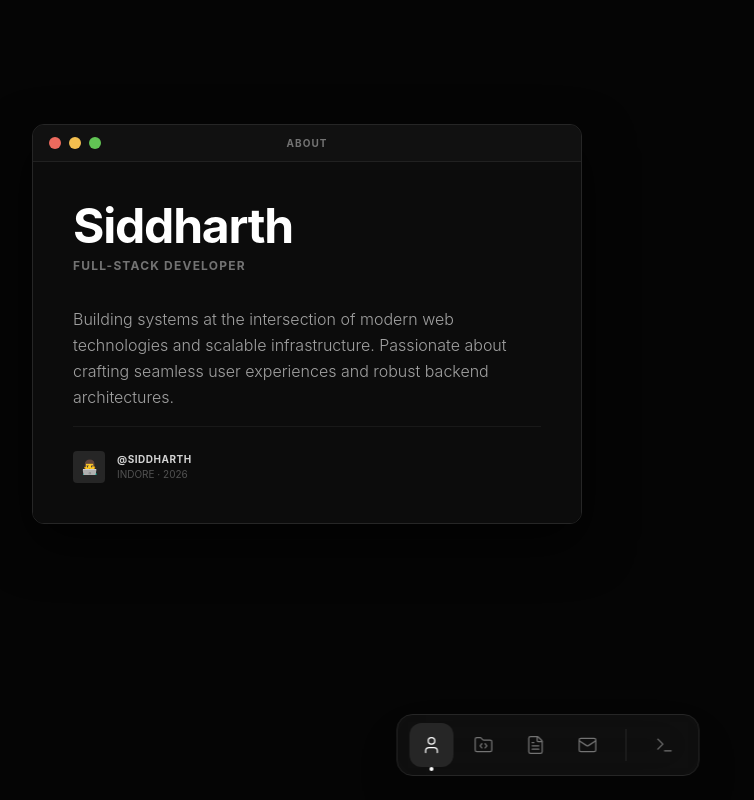
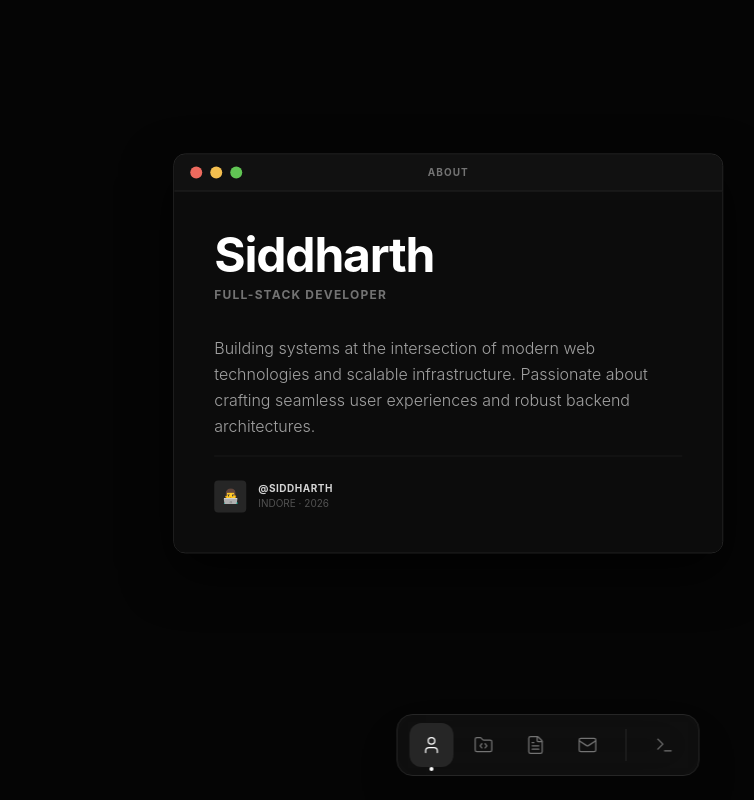
Before and after one commit to siddharthNirmale/desktop-resume, a React (Vite) app: page / in a window 1280 px wide. Shown: the whole page, without its empty margins (92-846 px from the left). Built offline with nearby package versions, Linux system fonts and the light colour scheme.

Commit message:
refactor Window and App components to integrate drag constraints and animations

```diff
--- a/src/App.jsx
+++ b/src/App.jsx
@@ -1,3 +1,5 @@
+import { useRef } from 'react';
+import { AnimatePresence } from 'framer-motion'; // Import this!
 import useWindows from './hooks/useWindows';
 import Window from './components/Window';
 import Dock from './components/Dock';
@@ -16,34 +18,37 @@ export default function App() {
     { id: 'terminal', title: 'Terminal', isOpen: false, isMinimized: false, zIndex: 1 },
   ]);
 
+  // Create a reference for the desktop boundaries
+  const desktopRef = useRef(null);
+
   return (
-    // Pitch black background matching the screenshot aesthetic
-    <div className="w-screen h-screen bg-[#050505] relative overflow-hidden flex flex-col font-sans text-gray-200 select-none">
-
-      {/* Desktop Workspace */}
+    <div
+      ref={desktopRef} // Attach the boundary here
+      className="w-screen h-screen bg-[#050505] relative overflow-hidden flex flex-col font-sans text-gray-200 select-none"
+    >
       <div className="flex-1 relative p-6">
 
-        {/* Windows Rendering Engine */}
-        {windows.map(win => (
+        {/* Wrap the mapper in AnimatePresence */}
+        <AnimatePresence>
+          {windows.map(win =>
+            // Conditionally render the window here, so AnimatePresence catches the unmount
+            win.isOpen && (
             <Window
               key={win.id}
               {...win}
+              constraintsRef={desktopRef} // Pass the boundary to the Window
               onClose={() => toggleWindow(win.id, 'isOpen', false)}
               onMinimize={() => toggleWindow(win.id, 'isMinimized', true)}
               onFocus={() => bringToFront(win.id)}
             >
-            {/* The About Window matches the large text from your screenshot */}
               {win.id === 'about' && (
                 <div className="p-10 flex flex-col h-full bg-[#0c0c0c]">
                   <h1 className="text-5xl font-bold mb-2 text-white tracking-tight">Siddharth</h1>
                   <h2 className="text-xs tracking-widest text-neutral-500 uppercase font-bold mb-8">Full-Stack Developer</h2>
-
                   <p className="text-neutral-400 font-light leading-relaxed max-w-md">
                     Building systems at the intersection of modern web technologies and scalable infrastructure.
                     Passionate about crafting seamless user experiences and robust backend architectures.
                   </p>
-
-                {/* Simulated footer profile from screenshot */}
                   <div className="mt-auto flex items-center gap-3 pt-6 border-t border-neutral-800/50">
                     <div className="w-8 h-8 rounded bg-neutral-800 flex items-center justify-center text-sm">👨‍💻</div>
                     <div className="flex flex-col">
@@ -53,18 +58,15 @@ export default function App() {
                   </div>
                 </div>
               )}
-
-            {/* Component Routing */}
               {win.id === 'projects' && <ProjectsSection />}
               {win.id === 'notepad' && <Notepad />}
               {win.id === 'contact' && <ContactSection />}
               {win.id === 'terminal' && <Terminal />}
-
             </Window>
           ))}
+        </AnimatePresence>
       </div>
 
-      {/* Replaced Taskbar with the new floating Dock */}
       <Dock windows={windows} toggleWindow={toggleWindow} />
     </div>
   );
--- a/src/components/Window.jsx
+++ b/src/components/Window.jsx
@@ -1,38 +1,54 @@
 import { motion } from 'framer-motion';
+import { useState, useEffect } from 'react';
 
-export default function Window({ id, title, isOpen, isMinimized, zIndex, onClose, onMinimize, onFocus, children }) {
-  if (!isOpen || isMinimized) return null;
+// Added constraintsRef prop
+export default function Window({ id, title, isMinimized, zIndex, onClose, onMinimize, onFocus, constraintsRef, children }) {
+  const [isMaximized, setIsMaximized] = useState(false);
+  const [spawnPos, setSpawnPos] = useState({ x: 0, y: 0 });
+
+  useEffect(() => {
+    const randomOffset = Math.floor(Math.random() * 40) - 20;
+    setSpawnPos({
+      x: (window.innerWidth / 2) - 275 + randomOffset,
+      y: (window.innerHeight / 2) - 200 + randomOffset,
+    });
+  }, []);
+
+  // Notice we removed the "if (!isOpen) return null" line here!
 
   return (
     <motion.div
-      drag
+      drag={!isMaximized}
       dragMomentum={false}
       dragHandleClassName="window-header"
+      dragConstraints={constraintsRef} // 🛑 This traps the window inside the screen!
       onMouseDown={onFocus}
       style={{ zIndex }}
-      // Ultra-dark background, subtle borders, sleek shadow
-      className="absolute w-[550px] h-[400px] bg-[#0c0c0c] rounded-xl shadow-[0_20px_50px_rgba(0,0,0,0.7)] border border-neutral-800 flex flex-col overflow-hidden text-gray-200"
-      initial={{ x: 100, y: 100, opacity: 0, scale: 0.95 }}
-      animate={{ opacity: 1, scale: 1 }}
-      transition={{ duration: 0.15 }}
+      className={`absolute bg-[#0c0c0c] shadow-[0_20px_50px_rgba(0,0,0,0.7)] border border-neutral-800 flex flex-col overflow-hidden text-gray-200 ${isMinimized ? 'hidden' : ''}`}
+
+      initial={{ x: spawnPos.x, y: spawnPos.y, opacity: 0, scale: 0.95 }}
+      animate={
+        isMaximized
+          ? { x: 0, y: 0, width: '100vw', height: '100vh', borderRadius: '0px', opacity: 1, scale: 1 }
+          : { x: spawnPos.x, y: spawnPos.y, width: 550, height: 400, borderRadius: '0.75rem', opacity: 1, scale: 1 }
+      }
+      exit={{ opacity: 0, scale: 0.95, transition: { duration: 0.15 } }} // 💨 Smooth close animation
+      transition={{ duration: 0.2, ease: "easeOut" }}
     >
-      {/* macOS Style Title Bar */}
-      <div className="window-header cursor-move bg-[#111111] px-4 py-3 flex items-center border-b border-neutral-800/80 relative select-none">
-
-        {/* Traffic Light Controls */}
+      <div
+        onDoubleClick={() => setIsMaximized(!isMaximized)}
+        className={`window-header bg-[#111111] px-4 py-3 flex items-center border-b border-neutral-800/80 relative select-none ${isMaximized ? 'cursor-default' : 'cursor-move'}`}
+      >
         <div className="flex gap-2 z-10">
           <button onClick={onClose} className="w-3 h-3 rounded-full bg-[#ed6a5e] hover:bg-[#ed6a5e]/80 transition-colors" />
           <button onClick={onMinimize} className="w-3 h-3 rounded-full bg-[#f4bf4f] hover:bg-[#f4bf4f]/80 transition-colors" />
-          <button className="w-3 h-3 rounded-full bg-[#61c554] hover:bg-[#61c554]/80 transition-colors cursor-not-allowed" />
+          <button onClick={() => setIsMaximized(!isMaximized)} className="w-3 h-3 rounded-full bg-[#61c554] hover:bg-[#61c554]/80 transition-colors" />
         </div>
-
-        {/* Centered Muted Title */}
         <span className="absolute left-1/2 -translate-x-1/2 text-[10px] font-bold text-neutral-500 tracking-widest uppercase">
           {title}
         </span>
       </div>
 
-      {/* Content Area */}
       <div className="flex-1 overflow-auto bg-[#0c0c0c] custom-scrollbar">
         {children}
       </div>
```
Lines whose indentation alone changed are shown as unchanged.
